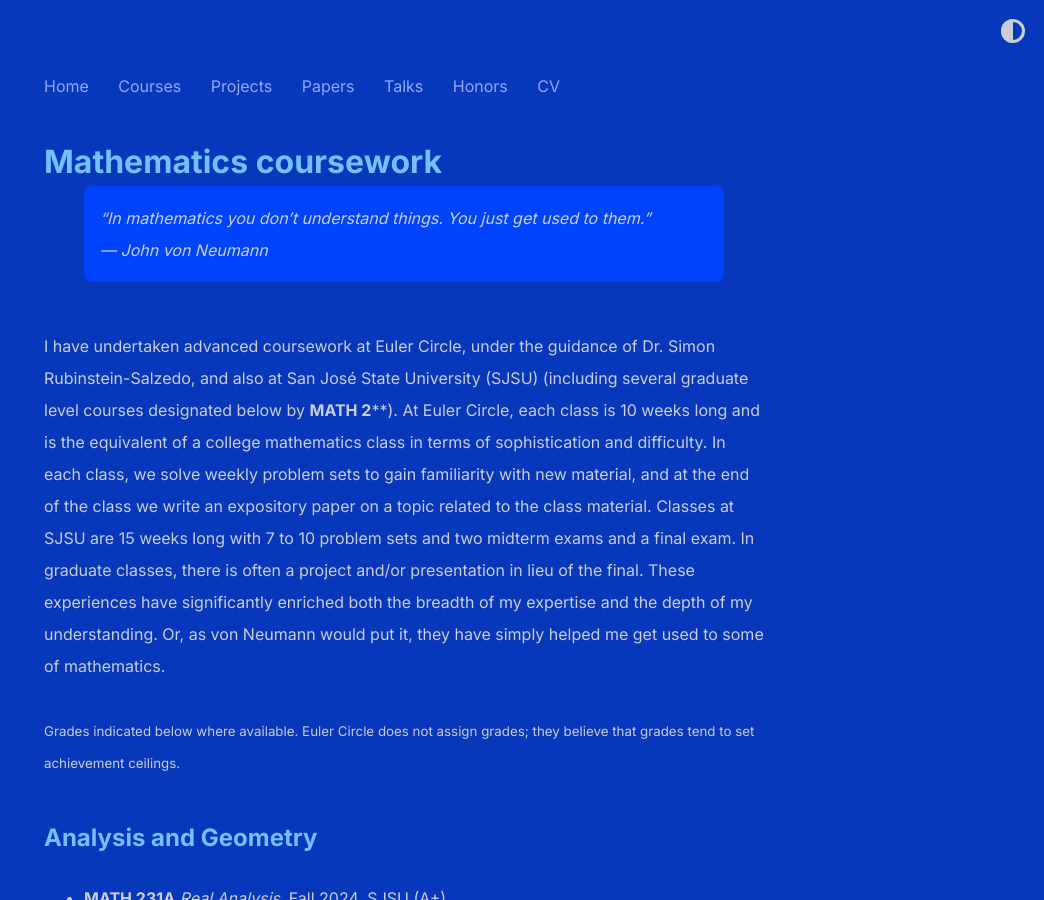
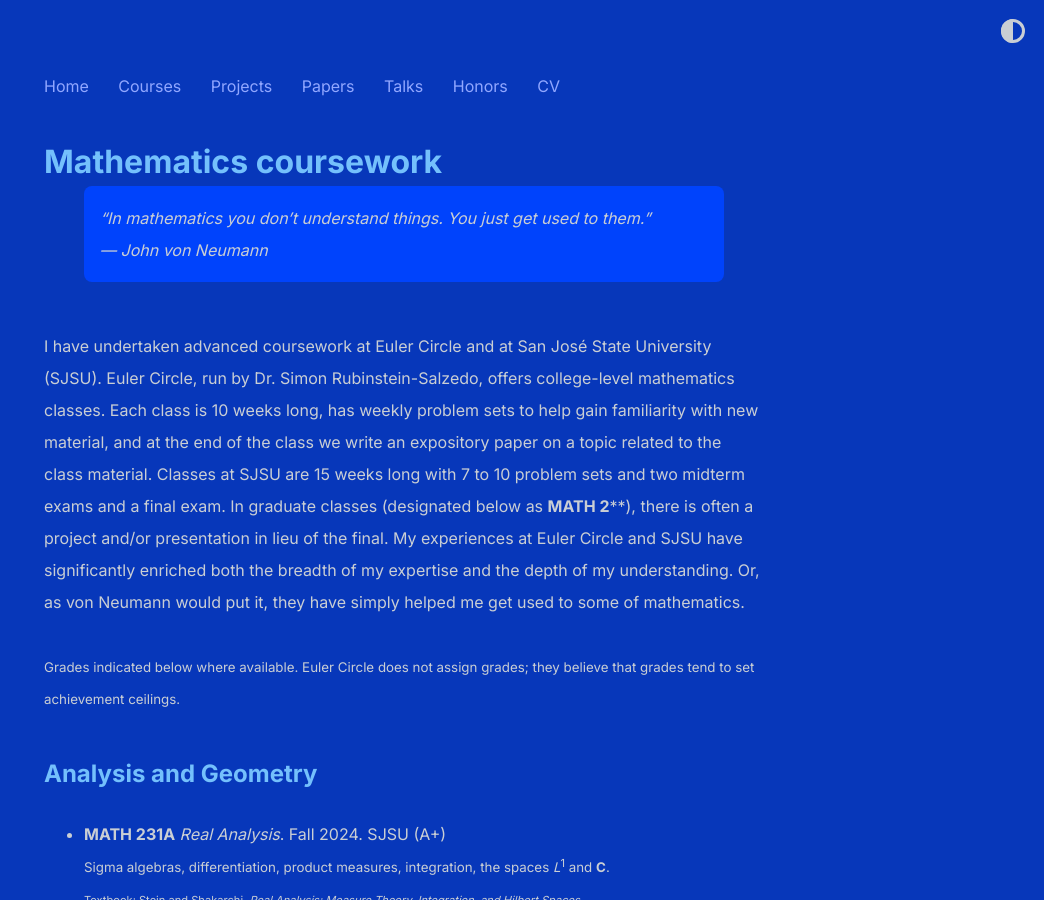
Before and after one commit to shihankanungo/shihankanungo.github.io, a Jekyll site: the page built from courses.md, in a window 1280 px wide and 900 px high. Shown: the whole window, without its empty margins (236-1280 px from the left). Built offline with Jekyll 4.4.1, drawn with Linux system fonts in a browser that asks for light colours.

Commit message:
Update courses.md

```diff
--- a/courses.md
+++ b/courses.md
@@ -5,7 +5,7 @@
 > "In mathematics you don't understand things. You just get used to them." <br> --- John von Neumann
 
 <br>
-I have undertaken advanced coursework at Euler Circle, under the guidance of Dr. Simon Rubinstein-Salzedo, and also at San José State University (SJSU) (including several graduate level courses designated below by **MATH 2****). At Euler Circle, each class is 10 weeks long and is the equivalent of a college mathematics class in terms of sophistication and difficulty. In each class, we solve weekly problem sets to gain familiarity with new material, and at the end of the class we write an expository paper on a topic related to the class material. Classes at SJSU are 15 weeks long with 7 to 10 problem sets and two midterm exams and a final exam. In graduate classes, there is often a project and/or presentation in lieu of the final. These experiences have significantly enriched both the breadth of my expertise and the depth of my understanding. Or, as von Neumann would put it, they have simply helped me get used to some of mathematics. <br> <br>
+I have undertaken advanced coursework at Euler Circle and at San José State University (SJSU). Euler Circle, run by Dr. Simon Rubinstein-Salzedo, offers college-level mathematics classes. Each class is 10 weeks long, has weekly problem sets to help gain familiarity with new material, and at the end of the class we write an expository paper on a topic related to the class material. Classes at SJSU are 15 weeks long with 7 to 10 problem sets and two midterm exams and a final exam. In graduate classes (designated below as **MATH 2****), there is often a project and/or presentation in lieu of the final. My experiences at Euler Circle and SJSU have significantly enriched both the breadth of my expertise and the depth of my understanding. Or, as von Neumann would put it, they have simply helped me get used to some of mathematics. <br> <br>
 <small>Grades indicated below where available. Euler Circle does not assign grades; they believe that grades tend to set achievement ceilings.</small>
 
 ## Analysis and Geometry
```
